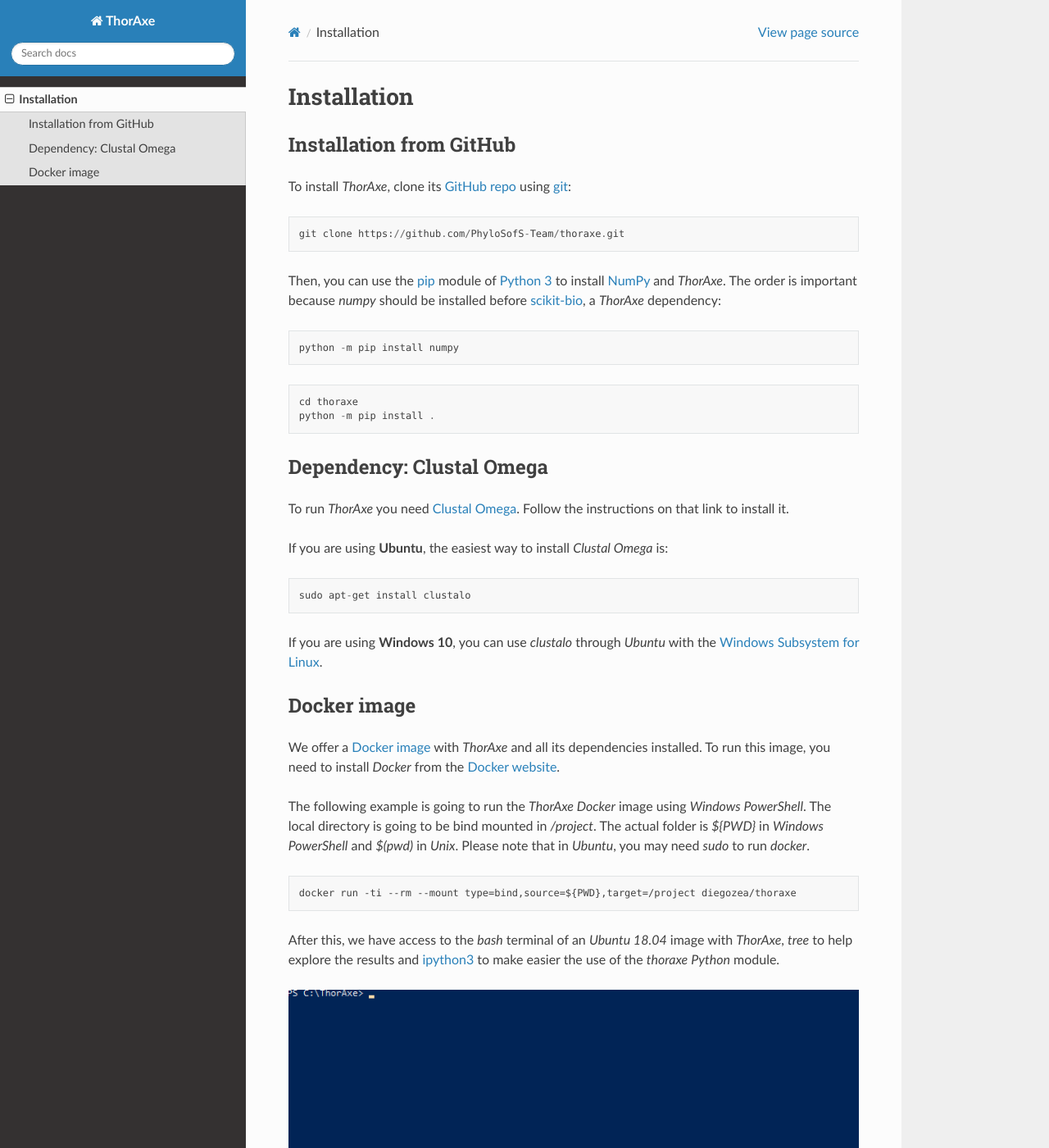
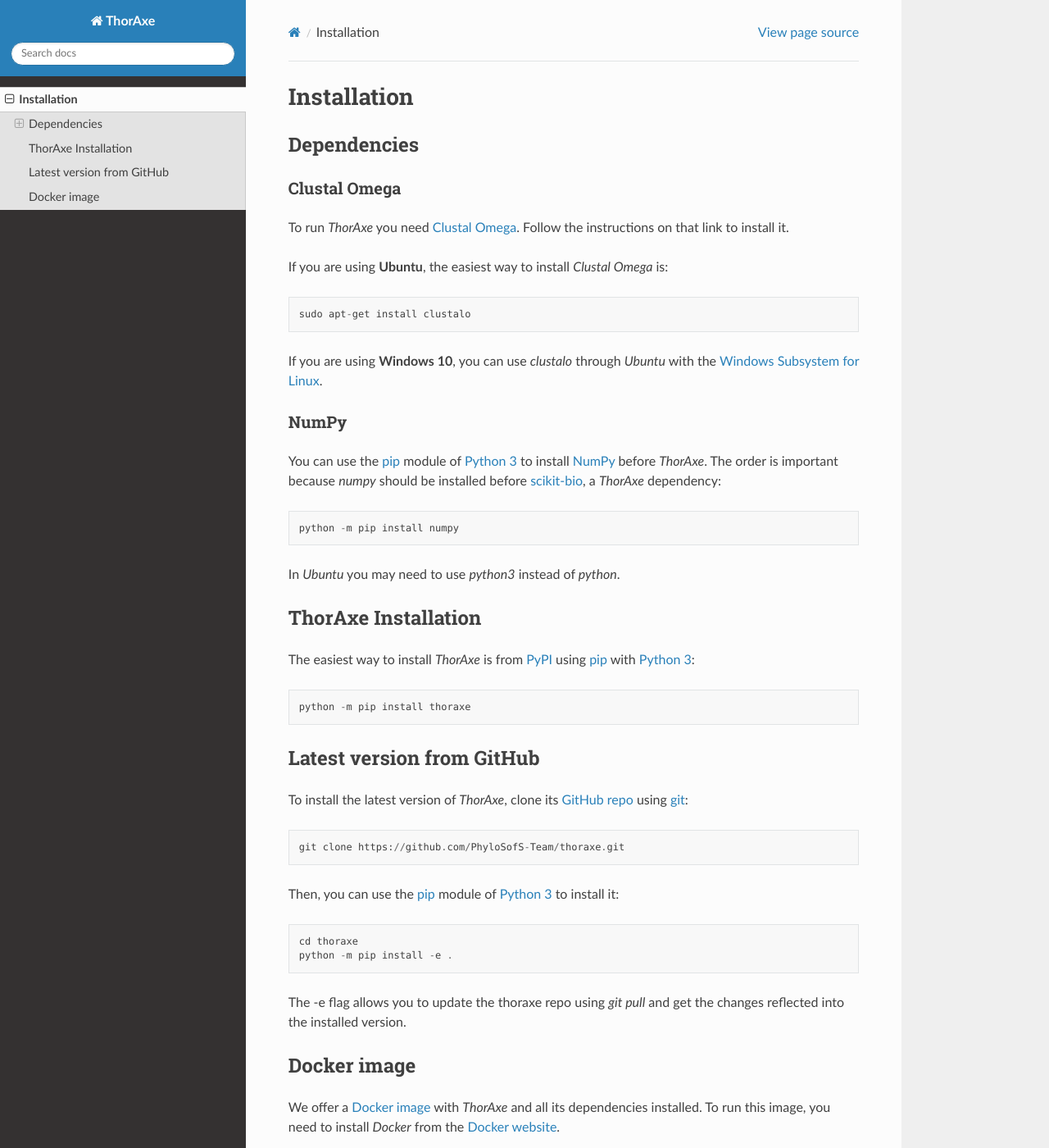
Before and after one commit to PhyloSofS-Team/thoraxe, a Sphinx documentation site: the page built from docs/source/installation.rst, in a window 1280 px wide and 1400 px high. Shown: the whole window at 82% size. Built offline with Sphinx 7.4.7 and the Read the Docs theme 2.0.0, drawn with Linux system fonts in a browser that asks for light colours; pages that are not in the unit, such as notebooks, are missing from menus.

```diff
--- a/docs/source/installation.rst
+++ b/docs/source/installation.rst
@@ -2,31 +2,12 @@ Installation
 ============
 
 
-Installation from GitHub
-------------------------
-
-To install *ThorAxe*, clone its `GitHub repo`_ using `git`_:
-
-::
-
-   git clone https://github.com/PhyloSofS-Team/thoraxe.git
-
-Then, you can use the `pip`_ module of `Python 3`_ to install `NumPy`_ and
-*ThorAxe*. The order is important because `numpy` should be installed before
-`scikit-bio`_, a *ThorAxe* dependency:
-
-::
-
-   python -m pip install numpy
-
-::
-
-   cd thoraxe
-   python -m pip install .
+Dependencies
+------------
 
 
-Dependency: Clustal Omega
--------------------------
+Clustal Omega
+~~~~~~~~~~~~~
 
 To run *ThorAxe* you need `Clustal Omega`_. Follow the instructions on that
 link to install it.
@@ -39,6 +20,49 @@ If you are using **Ubuntu**, the easiest way to install *Clustal Omega* is:
 
 If you are using **Windows 10**, you can use `clustalo` through *Ubuntu* with
 the `Windows Subsystem for Linux`_.
+
+
+NumPy
+~~~~~
+
+You can use the `pip`_ module of `Python 3`_ to install `NumPy`_ before
+*ThorAxe*. The order is important because `numpy` should be installed before
+`scikit-bio`_, a *ThorAxe* dependency:
+
+::
+
+   python -m pip install numpy
+
+In *Ubuntu* you may need to use `python3` instead of `python`.
+
+ThorAxe Installation
+--------------------
+
+The easiest way to install *ThorAxe* is from PyPI_ using `pip`_ with `Python 3`_:
+
+::
+
+   python -m pip install thoraxe
+
+
+Latest version from GitHub
+--------------------------
+
+To install the latest version of *ThorAxe*, clone its `GitHub repo`_ using `git`_:
+
+::
+
+   git clone https://github.com/PhyloSofS-Team/thoraxe.git
+
+Then, you can use the `pip`_ module of `Python 3`_ to install it:
+
+::
+
+   cd thoraxe
+   python -m pip install -e .
+
+The -e flag allows you to update the thoraxe repo using `git pull` and get the
+changes reflected into the installed version.
 
 
 Docker image
@@ -77,3 +101,4 @@ easier the use of the `thoraxe` *Python* module.
 .. _Docker image: https://hub.docker.com/r/diegozea/thoraxe
 .. _Docker website: https://www.docker.com
 .. _ipython3: https://ipython.readthedocs.io/en/stable/
+.. _PyPI: https://pypi.org/project/thoraxe/
```
Also changed, not shown: 1 other file.
